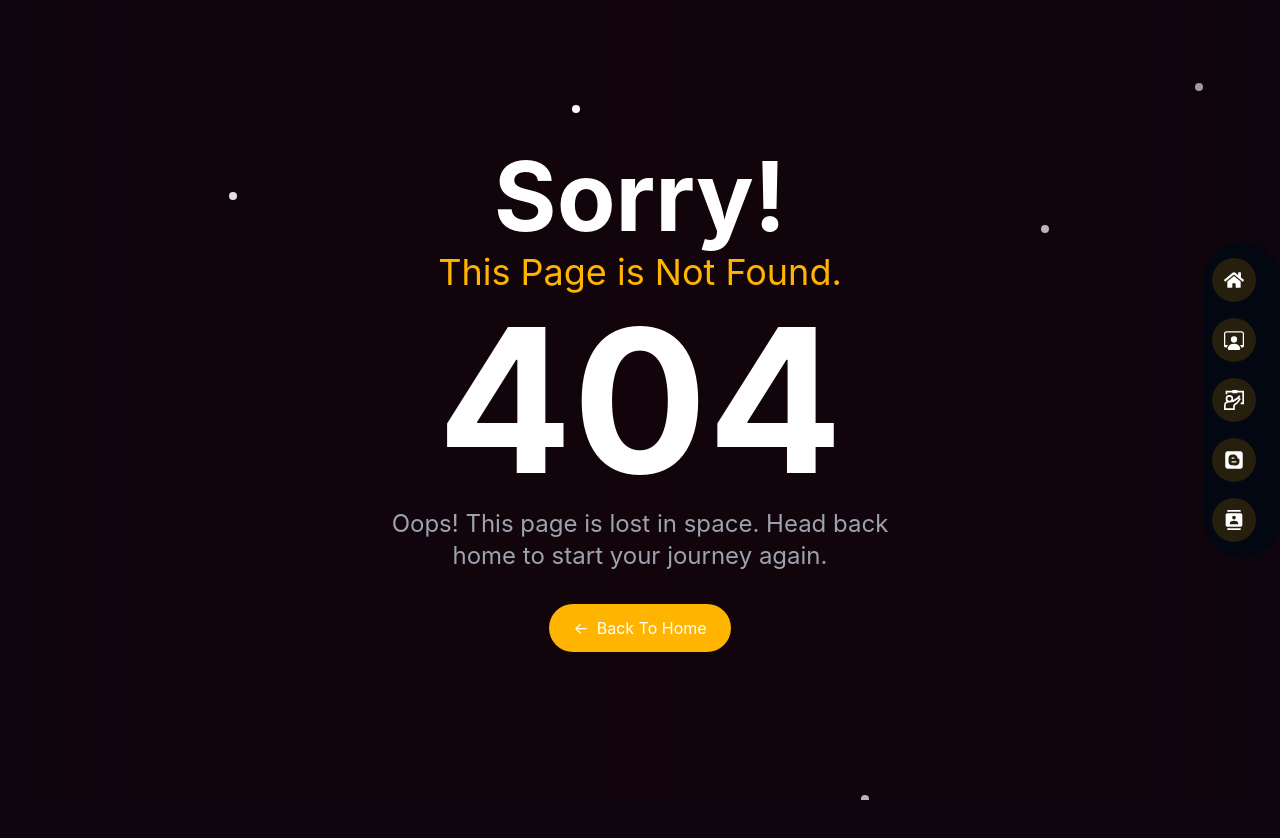
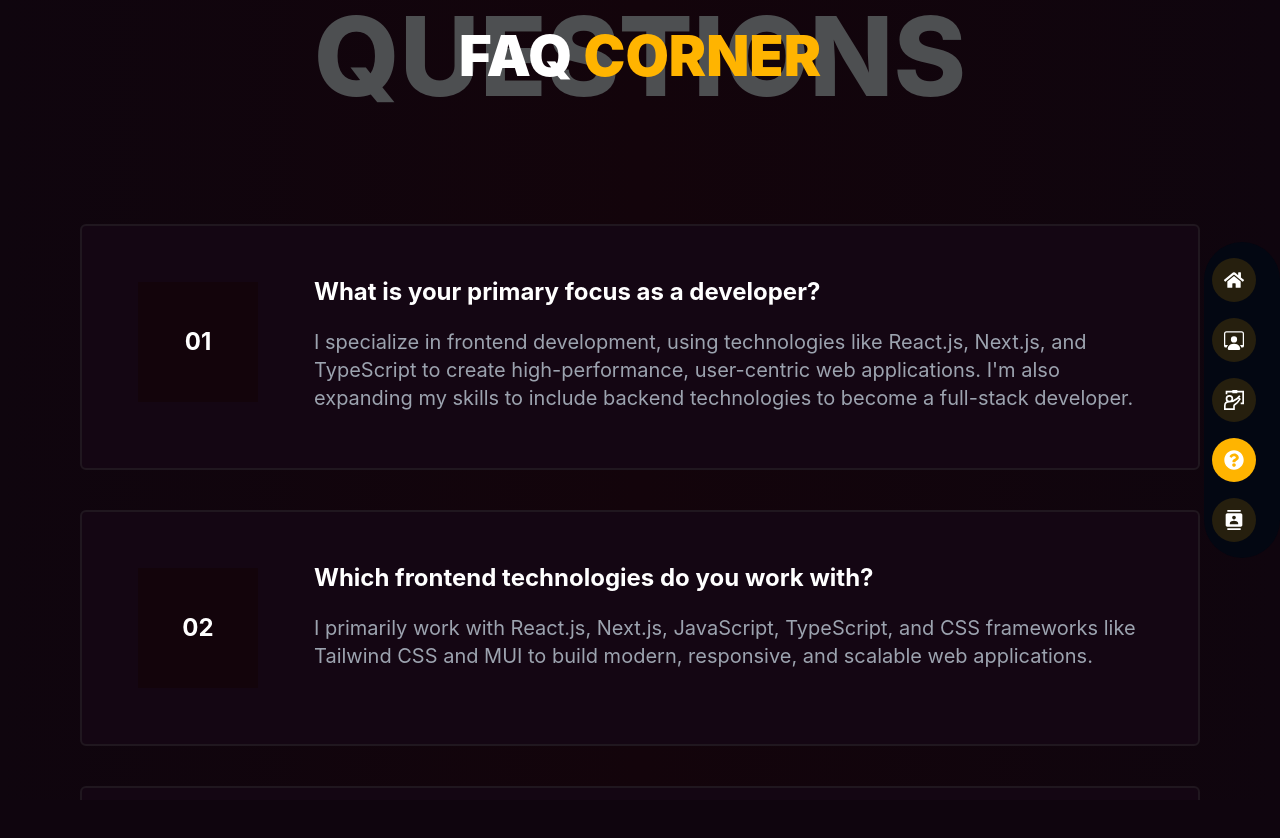
Before and after one commit to CodeSperk/mahbub, a Next.js app: page /faq in a window 1280 px wide. Before the commit this address had no page. Shown: the top 838 px of the page. Before the commit the page ends 800 px from the top, so only its background shows below. Built offline with nearby package versions, Linux system fonts and the light colour scheme.

Commit message:
added faq page

```diff
--- a/src/app/blog/page.tsx
+++ /dev/null
@@ -1,14 +0,0 @@
-import PageTitle from '@/components/shared/Heading';
-import React from 'react';
-
-const BlogPage = () => {
-  return (
-    <div className='page-bg min-h-screen'>
-
-     <PageTitle bg="Posts" title1="My" title2="Blog"/>
-
-    </div>
-  );
-};
-
-export default BlogPage ;
--- /dev/null
+++ b/src/app/faq/__faqCard.tsx
@@ -0,0 +1,25 @@
+import { Faq } from "./__helper";
+type faq = {
+  faq: Faq;
+}
+
+const FaqCard = ({ faq }: faq) => {
+  return (
+    <div className="group border-2 border-[#20171f] rounded-md bg-[#140613] hover:bg-transparent p-10 md:p-12 lg:p-14 flex flex-col md:flex-row gap-10 md:gap-12 lg:gap-14">
+      <div className="w-[120px] h-[120px] bg-[#13040B] group-hover:bg-[#140613] flex justify-center items-center">
+        <h2 className="text-2xl font-bold">{faq.id < 10 ? `0${faq.id}` : faq.id}</h2>
+      </div>
+
+      <div className="flex-1 -mt-[6px] space-y-5">
+        <h2 className="text-2xl font-bold">
+          {faq.question}
+        </h2>
+        <p className="text-secondary text-xl">
+          {faq.answer}
+        </p>
+      </div>
+    </div>
+  );
+};
+
+export default FaqCard;
--- /dev/null
+++ b/src/app/faq/__helper.ts
@@ -0,0 +1,58 @@
+export type Faq = {
+  id: number;
+  question: string;
+  answer: string;
+}
+
+export const faqs : Faq[] =[
+  {
+    "id": 1,
+    "question": "What is your primary focus as a developer?",
+    "answer": "I specialize in frontend development, using technologies like React.js, Next.js, and TypeScript to create high-performance, user-centric web applications. I'm also expanding my skills to include backend technologies to become a full-stack developer."
+  },
+  {
+    "id": 2,
+    "question": "Which frontend technologies do you work with?",
+    "answer": "I primarily work with React.js, Next.js, JavaScript, TypeScript, and CSS frameworks like Tailwind CSS and MUI to build modern, responsive, and scalable web applications."
+  },
+  {
+    "id": 3,
+    "question": "How do you ensure code quality in your projects?",
+    "answer": "I focus on writing reusable, efficient, and modular code. I follow best practices for clean code, maintainability, and performance. I also use version control with Git and GitHub for collaborative development."
+  },
+  {
+    "id": 4,
+    "question": "What backend technologies are you exploring?",
+    "answer": "While my focus is on frontend development, I am exploring Node.js, Express.js, and databases like MongoDB and PostgreSQL. This helps me build full-stack applications and understand the complete development process."
+  },
+  {
+    "id": 5,
+    "question": "What makes you stand out as a web developer?",
+    "answer": "My ability to blend design, technology, and innovation allows me to create user-friendly, high-performance applications. I prioritize clean code, performance optimization, and delivering impactful projects from concept to release."
+  },
+  {
+    "id": 6,
+    "question": "How do you stay updated with new technologies?",
+    "answer": "I continuously learn through online courses, tutorials, and community forums. I also experiment with new tools and frameworks in personal projects to stay ahead in the ever-evolving tech landscape."
+  },
+  {
+    "id": 7,
+    "question": "What development tools do you prefer?",
+    "answer": "I use Visual Studio Code as my main editor for its extensibility and ease of use. For version control, I rely on Git and GitHub, while Postman helps me test APIs efficiently."
+  },
+  {
+    "id": 8,
+    "question": "Can you describe your experience with APIs?",
+    "answer": "I have experience building and consuming REST APIs, integrating third-party services, and working with Firebase for real-time data. I ensure APIs are scalable, secure, and optimized for performance."
+  },
+  {
+    "id": 9,
+    "question": "Why do you prefer using Tailwind CSS?",
+    "answer": "Tailwind CSS allows for rapid, flexible styling with utility classes, making it easier to build responsive designs without writing custom CSS for every element, speeding up the development process while maintaining design consistency."
+  },
+  {
+    "id": 10,
+    "question": "What motivates you to pursue full-stack development?",
+    "answer": "I enjoy solving complex problems and want to have control over both the frontend and backend of applications. By becoming a full-stack developer, I can offer complete solutions and build more dynamic and interactive web applications."
+  }
+]
--- /dev/null
+++ b/src/app/faq/page.tsx
@@ -0,0 +1,25 @@
+import PageTitle from '@/components/shared/Heading';
+import React from 'react';
+import { faqs } from "./__helper";
+import FaqCard from './__faqCard';
+
+const FAQPage = () => {
+
+
+  return (
+    <div className='page-bg min-h-screen'>
+     <PageTitle bg="Questions" title1="FAQ" title2="Corner"/>
+
+     <section className='max-width section-gap grid gap-10'>
+      {
+        faqs?.map(faq => (
+          <FaqCard key={faq.id} faq={faq}/>
+        ))
+      }
+     </section>
+
+    </div>
+  );
+};
+
+export default FAQPage ;
--- a/src/components/common/Navbar/Navbar.tsx
+++ b/src/components/common/Navbar/Navbar.tsx
@@ -1,6 +1,6 @@
 import RoutPages from "@/components/shared/Routes";
 import { BsPersonWorkspace } from "react-icons/bs";
-import { FaBlogger, FaHome } from "react-icons/fa";
+import { FaBlogger, FaHome, FaQuestionCircle } from "react-icons/fa";
 import { GrWorkshop } from "react-icons/gr";
 import { MdContacts } from "react-icons/md";
 
@@ -11,7 +11,7 @@ const Navbar = () => {
       <RoutPages href="/" label="Home" icon={<FaHome />} />
       <RoutPages href="/about" label="About" icon={<BsPersonWorkspace />} />
       <RoutPages href="/portfolio" label="Portfolio" icon={<GrWorkshop />} />
-      <RoutPages href="/blog" label="Blog" icon={<FaBlogger />} />
+      <RoutPages href="/faq" label="FAQ" icon={<FaQuestionCircle />} />
       <RoutPages href="/contact" label="Contact" icon={<MdContacts />} />
     </ul>
     </nav>
```
